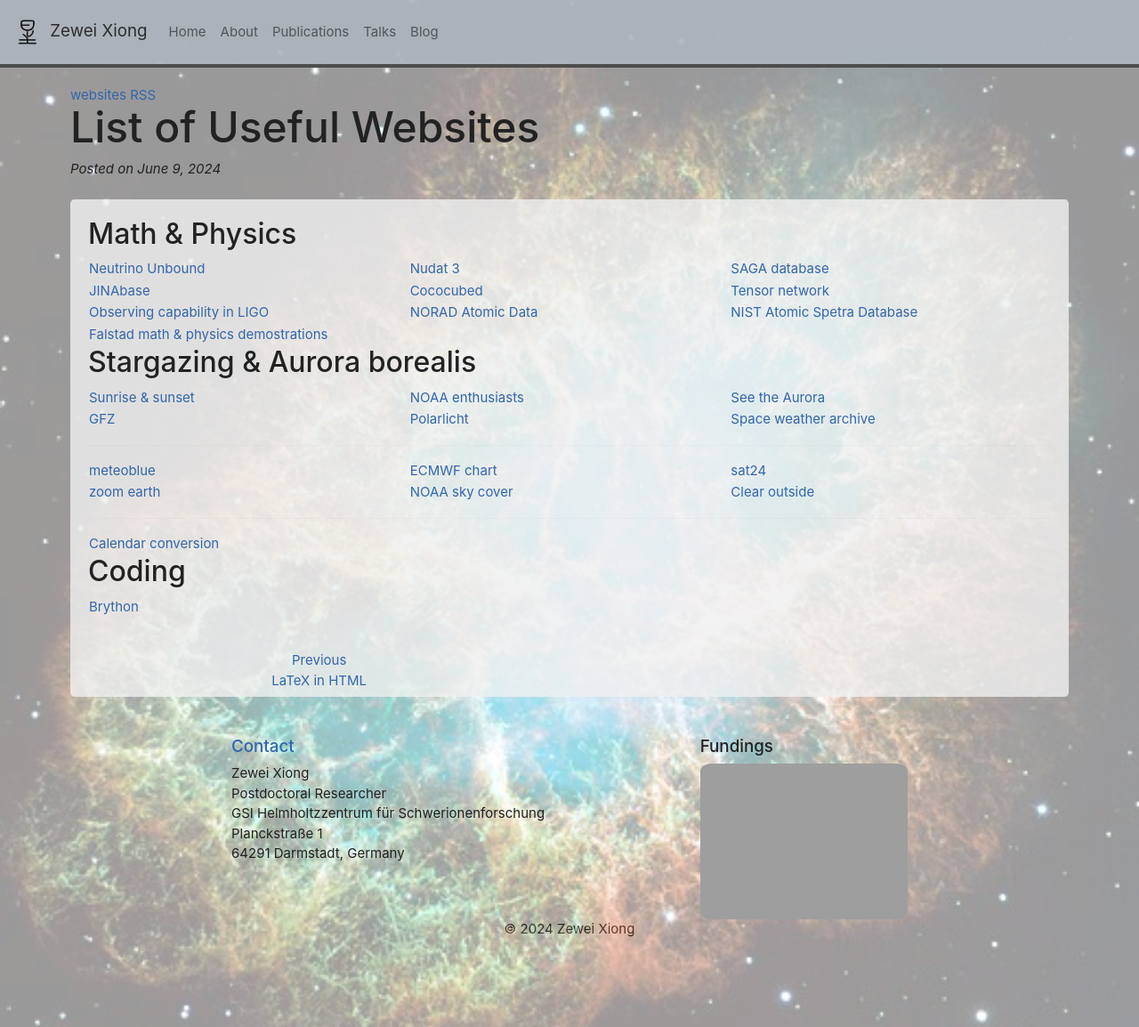
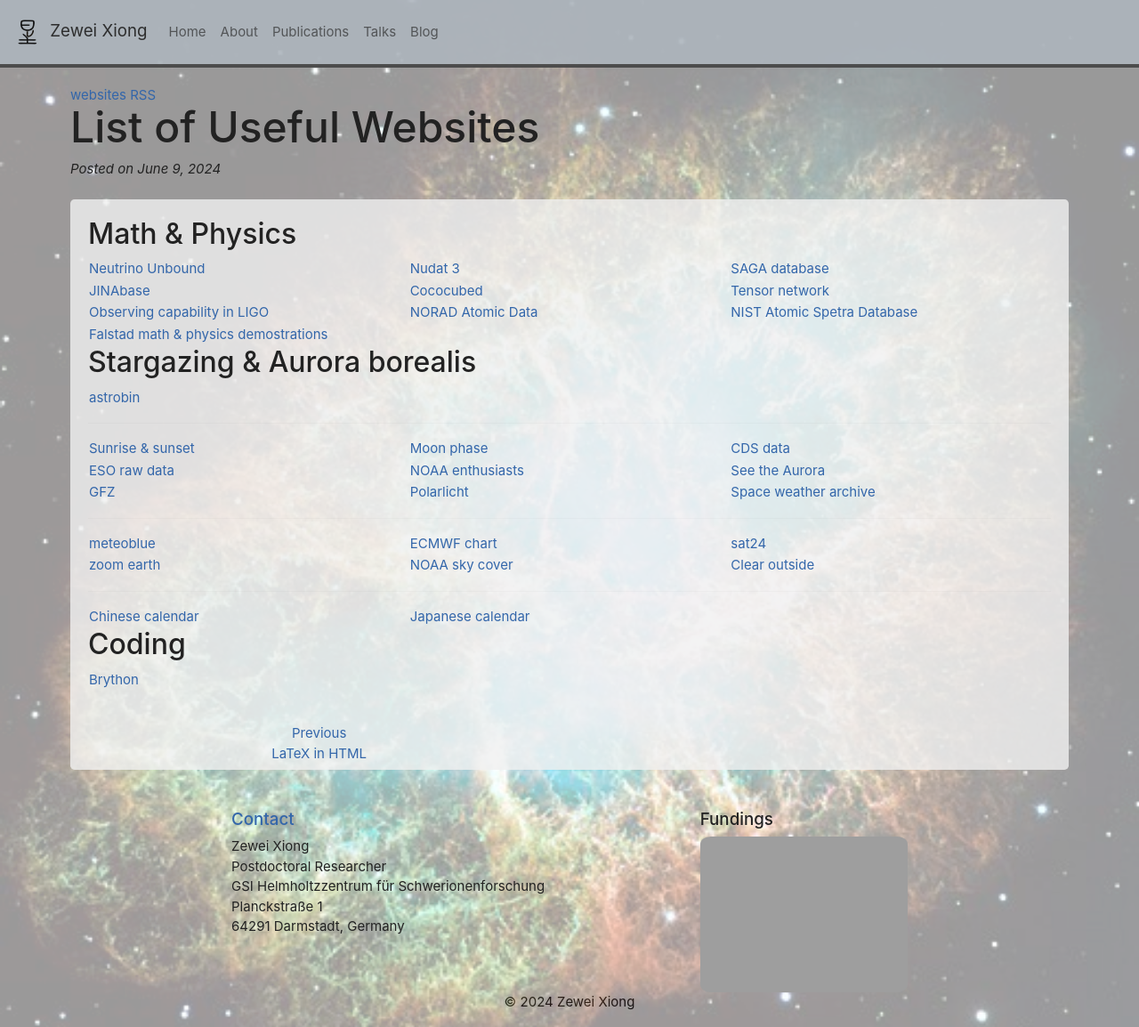
Before and after one commit to zeweixiong/zeweixiong.github.io, a Jekyll site: the page built from _posts/2024-06-09-useful-website-list.md, in a window 1280 px wide and 1154 px high. Shown: the whole window at 89% size. Built offline with Jekyll 4.4.1, drawn with Linux system fonts in a browser that asks for light colours; nearby versions of some CDN libraries; a style sheet for code colours, icons or effects is not loaded.

Commit message:
update usefull website.

```diff
--- a/_data/pi.yml
+++ b/_data/pi.yml
@@ -15,9 +15,8 @@
   education:
     [
       "(2021-) GSI, Darmstadt, Germany",
-      "(2020) Ph.D. Physics, UMN, USA",
-      "(2015) B.S. Physics, SJTU, China"
+      "(2020) Ph.D. Physics, UMN, USA"
     ]
 
   educationshort:
-    ["(2021-) GSI, Darmstadt", "(2020) Ph.D. Physics, UMN", "(2015) B.S. Physics, SJTU"]
+    ["(2021-) GSI, Darmstadt", "(2020) Ph.D. Physics, UMN"]
--- a/_posts/2024-06-09-useful-website-list.md
+++ b/_posts/2024-06-09-useful-website-list.md
@@ -22,7 +22,12 @@ table-layout: fixed;
 
 ### Stargazing & Aurora borealis
 
-| [Sunrise & sunset](https://meteogram.org/sun) | [NOAA enthusiasts](https://www.spaceweather.gov/communities/space-weather-enthusiasts-dashboard) | [See the Aurora](https://seetheaurora.com/live-data)
+| [astrobin](https://welcome.astrobin.com) | | |
+
+---
+
+| [Sunrise & sunset](https://meteogram.org/sun) | [Moon phase](https://www.timeanddate.com/moon/phases) | [CDS data](https://cds.unistra.fr) |
+| [ESO raw data](https://archive.eso.org/eso/eso_archive_main.html) | [NOAA enthusiasts](https://www.spaceweather.gov/communities/space-weather-enthusiasts-dashboard) | [See the Aurora](https://seetheaurora.com/live-data)
 | [GFZ](https://spaceweather.gfz-potsdam.de) | [Polarlicht](https://aurora.mtwetter.de) | [Space weather archive](https://www.spaceweatherlive.com/en/archive)
 
 ---
@@ -32,7 +37,7 @@ table-layout: fixed;
 
 ---
 
-| [Calendar conversion](https://ytliu0.github.io/ChineseCalendar) | | |
+| [Chinese calendar](https://ytliu0.github.io/ChineseCalendar) | [Japanese calendar](https://eco.mtk.nao.ac.jp/cgi-bin/koyomi/caldb.cgi) | |
 
 ### Coding
 
```
